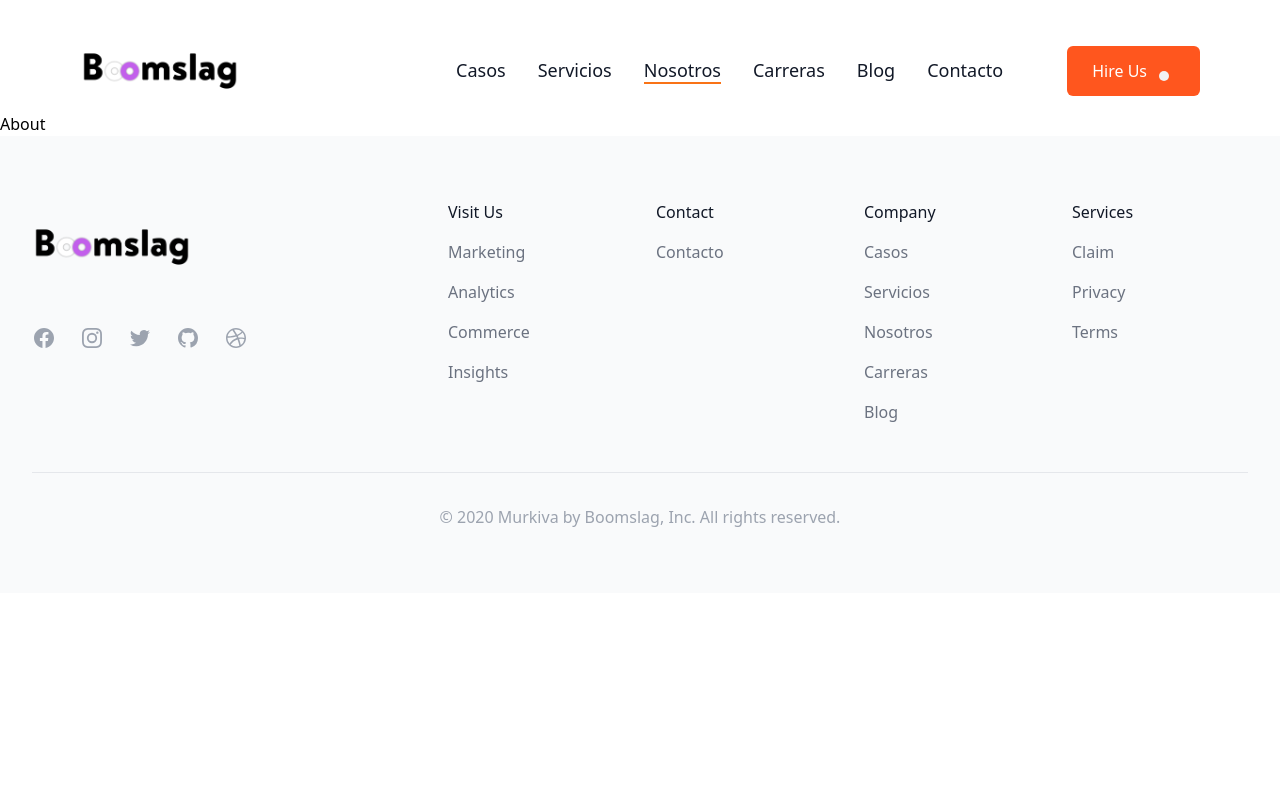
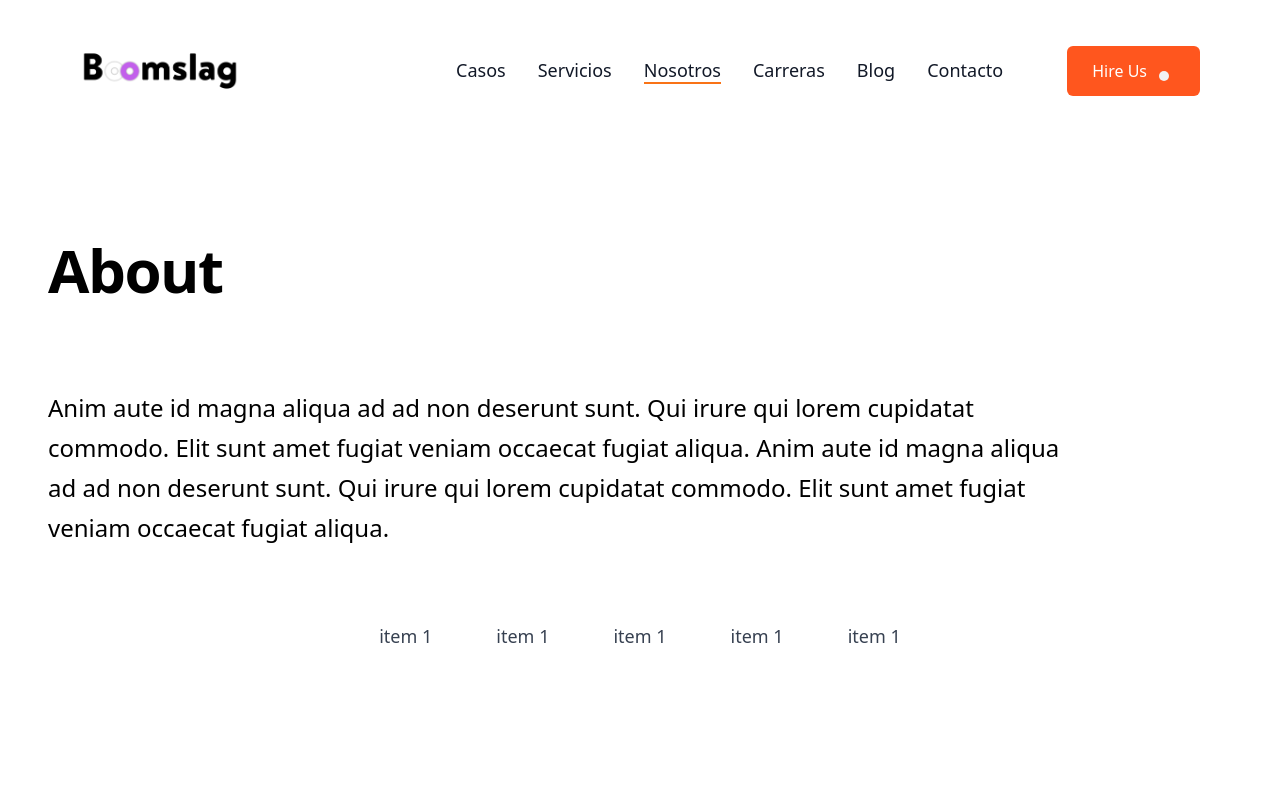
Before and after one commit to reydem/Desarrollo-Web-FullStack-con-Django-y-React, a React (Create React App) app: page /nosotros in a window 1280 px wide. Shown: the top 800 px of the page. Built offline with nearby package versions, Linux system fonts and the light colour scheme.

Commit message:
Agregando pagina de About

```diff
--- /dev/null
+++ b/src/components/about/Header.js
@@ -0,0 +1,70 @@
+import { Typewriter } from 'react-simple-typewriter'
+import { Link } from 'react-router-dom'
+function Header() {
+
+  window.onscroll = function () { scrollFunction() }
+
+  function scrollFunction() {
+    if (document.getElementById('navbar')) {
+      if (document.body.scrollTop > 50 || document.documentElement.scrollTop > 50) {
+        document.getElementById('navbar').classList.add('shadow-navbar');
+        document.getElementById('navbar').classList.add('bg-white');
+      } else {
+        document.getElementById('navbar').classList.remove('shadow-navbar');
+        document.getElementById('navbar').classList.remove('bg-white');
+      }
+    }
+  }
+
+  return (
+    <main>
+      <div className="relative px-6 lg:px-8">
+        {/* <div className="mx-auto max-w-full xl:mx-12 xl:pt-40 xl:pb-64 lg:pt-40 lg:pb-48 pt-24 pb-12"> */}
+        <div className="mx-auto max-w-7xl py-24 sm:px-2 sm:py-32 lg:px-4">
+          <div>
+            <div>
+              <h1 className="text-4xl font-bold tracking-tight pb-16 sm:text-6xl">
+              About
+              </h1>
+              <p className="mt-6 text-2xl leading-10 text-black max-w-5xl">
+                Anim aute id magna aliqua ad ad non deserunt sunt. Qui irure qui lorem cupidatat commodo. Elit sunt
+                amet fugiat veniam occaecat fugiat aliqua.
+                Anim aute id magna aliqua ad ad non deserunt sunt. Qui irure qui lorem cupidatat commodo. Elit sunt
+                amet fugiat veniam occaecat fugiat aliqua.
+              </p>
+              <ul className="flex gap-8 items-center justify-center py-12">
+                <li className="inline-flex border-b-2 border-transparent hover:border-orange-button transition duration-300 ease-in-out mx-4">
+                  <Link to="/servicos/AlgoAqui" className='mt-6 text-lg font-medium leading-8 text-gray-700 sm:text-center '>
+                    item 1
+                  </Link>
+                </li>
+                <li className="inline-flex border-b-2 border-transparent hover:border-orange-button transition duration-300 ease-in-out mx-4">
+                  <Link to="/servicos/AlgoAqui" className='mt-6 text-lg font-medium leading-8 text-gray-700 sm:text-center '>
+                    item 1
+                  </Link>
+                </li>
+                <li className="inline-flex border-b-2 border-transparent hover:border-orange-button transition duration-300 ease-in-out mx-4">
+                  <Link to="/servicos/AlgoAqui" className='mt-6 text-lg font-medium leading-8 text-gray-700 sm:text-center '>
+                    item 1
+                  </Link>
+                </li>
+                <li className="inline-flex border-b-2 border-transparent hover:border-orange-button transition duration-300 ease-in-out mx-4">
+                  <Link to="/servicos/AlgoAqui" className='mt-6 text-lg font-medium leading-8 text-gray-700 sm:text-center '>
+                    item 1
+                  </Link>
+                </li>
+                <li className="inline-flex border-b-2 border-transparent hover:border-orange-button transition duration-300 ease-in-out mx-4">
+                  <Link to="/servicos/AlgoAqui" className='mt-6 text-lg font-medium leading-8 text-gray-700 sm:text-center '>
+                    item 1
+                  </Link>
+                </li>
+              </ul>
+            </div>
+          </div>
+        </div>
+      </div>
+    </main>
+  )
+}
+
+export default Header
--- a/src/containers/pages/About.jsx
+++ b/src/containers/pages/About.jsx
@@ -1,3 +1,4 @@
+import Header from "components/about/Header"
 import Footer from "components/navigation/Footer"
 import Navbar from "components/navigation/Navbar"
 import Layout from "hocs/layouts/Layout"
@@ -11,7 +12,7 @@ function About(){
         <Layout>
             <Navbar/>
             <div data-scroll-section className="pt-28">
-            About
+            <Header/>
             </div>
             <Footer/>
         </Layout>
```
